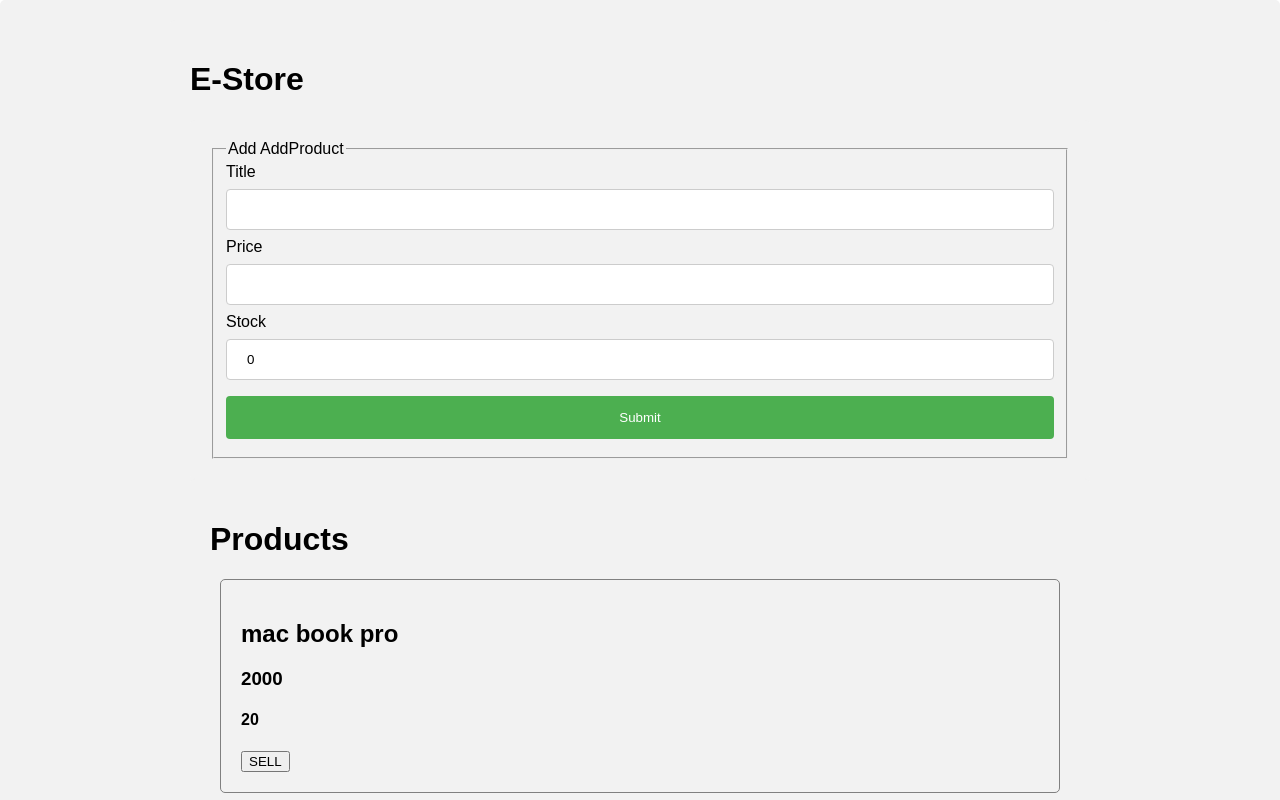
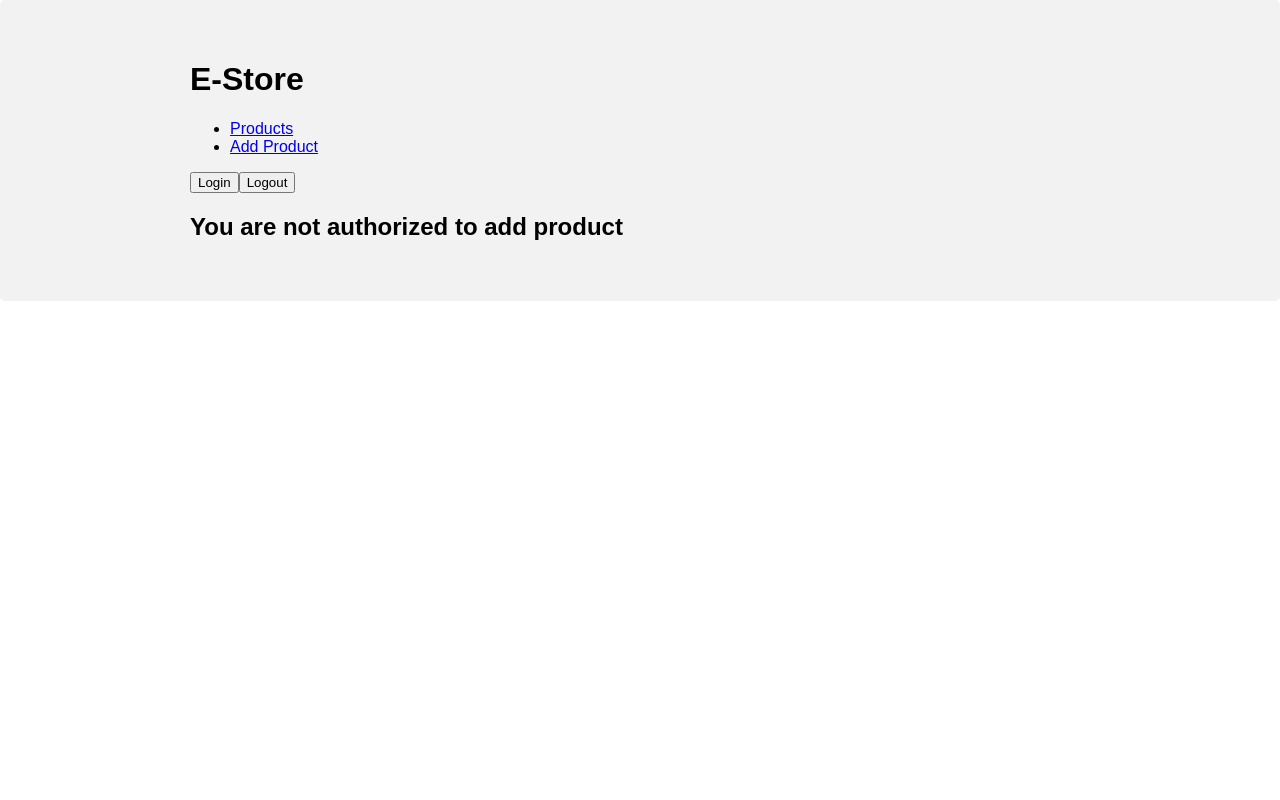
Before and after one commit to osgirl/pepsico, a React (Create React App) app in the folder estore/: page /products/new in a window 1280 px wide. Shown: the top 800 px of the page. Built offline with nearby package versions, Linux system fonts and the light colour scheme.

Commit message:
react-router

```diff
--- a/estore/package.json
+++ b/estore/package.json
@@ -5,6 +5,7 @@
   "dependencies": {
     "react": "^16.4.1",
     "react-dom": "^16.4.1",
+    "react-router-dom": "^4.3.1",
     "react-scripts": "1.1.4",
     "redux-logger": "^3.0.6"
   },
--- a/estore/src/App.js
+++ b/estore/src/App.js
@@ -1,19 +1,54 @@
 import React, { Component } from "react";
 import "./App.css";
 import Header from "./Header";
-import ProductList from "./components/ProductList";
-import AddProduct from "./components/AddProduct";
+
+import { Link } from "react-router-dom";
+
+import Routes from "./components/Routes";
 
 class App extends Component {
   constructor(props) {
     super(props);
+    this.state = { showNavBar: true, showHeader: true, isAuthenticated: false };
+    this.hideNavAndHeader = this.hideNavAndHeader.bind(this);
+    this.showNavAndHeader = this.showNavAndHeader.bind(this);
   }
+
+  hideNavAndHeader() {
+    this.setState({ showNavBar: false, showHeader: false });
+  }
+
+  showNavAndHeader() {
+    this.setState({ showNavBar: true, showHeader: true });
+  }
+
   render() {
     return (
       <div id="header" className="container">
-        <Header />
-        <AddProduct />
-        <ProductList />
+        {this.state.showHeader && <Header />}
+        {this.state.showNavBar && (
+          <nav>
+            <ul>
+              <li>
+                <Link to="/products">Products</Link>
+              </li>
+              <li>
+                <Link to="/products/new">Add Product</Link>
+              </li>
+            </ul>
+          </nav>
+        )}
+        <button onClick={() => this.setState({ isAuthenticated: true })}>
+          Login
+        </button>
+        <button onClick={() => this.setState({ isAuthenticated: false })}>
+          Logout
+        </button>
+        <Routes
+          onLoad={this.hideNavAndHeader}
+          onDestroy={this.showNavAndHeader}
+          isAuthenticated={this.state.isAuthenticated}
+        />
       </div>
     );
   }
--- a/estore/src/components/AddProduct.js
+++ b/estore/src/components/AddProduct.js
@@ -16,6 +16,9 @@ class AddProduct extends Component {
   };
 
   render() {
+    if (!this.props.isAuthenticated) {
+      return <h2>You are not authorized to add product</h2>;
+    } else {
       return (
         <div>
           <fieldset>
@@ -55,5 +58,6 @@ class AddProduct extends Component {
       );
     }
   }
+}
 
 export default AddProduct;
--- /dev/null
+++ b/estore/src/components/NotFound.js
@@ -0,0 +1,22 @@
+import React, { Component } from "react";
+import { Link } from "react-router-dom";
+
+class NotFound extends Component {
+  componentDidMount() {
+    this.props.onLoad();
+  }
+
+  render() {
+    return (
+      <div>
+        <h1>The page you are looking for is not found</h1>
+        <Link to="/products">Go to Products</Link>
+      </div>
+    );
+  }
+  componentWillUnmount() {
+    this.props.onDestroy();
+  }
+}
+
+export default NotFound;
--- /dev/null
+++ b/estore/src/components/ProductDetail.js
@@ -0,0 +1,16 @@
+import React, { Component } from "react";
+
+class ProductDetail extends Component {
+  render() {
+    return (
+      <div>
+        <h1>ProductDetail - {this.props.match.params["id"]}</h1>
+        <button onClick={() => this.props.history.push("/products")}>
+          List
+        </button>
+      </div>
+    );
+  }
+}
+
+export default ProductDetail;
--- a/estore/src/components/ProductListItem.js
+++ b/estore/src/components/ProductListItem.js
@@ -1,5 +1,6 @@
 import React from "react";
 import PropTypes from "prop-types";
+import { Link } from "react-router-dom";
 
 class ProductListItem extends React.PureComponent {
   static propTypes = {
@@ -40,7 +41,9 @@ class ProductListItem extends React.PureComponent {
           backgroundColor: this.state.mouseOver ? "yellow" : null
         }}
       >
-        <h2>{product.title}</h2>
+        <h2>
+          <Link to={`/products/${product.id}`}>{product.title}</Link>
+        </h2>
         <h3>{product.price}</h3>
         <h4>{product.stock}</h4>
         <button onClick={() => onSell(product.id)}>SELL</button>
--- /dev/null
+++ b/estore/src/components/Routes.js
@@ -0,0 +1,42 @@
+import React, { Component } from "react";
+import { Route, Switch } from "react-router-dom";
+import ProductList from "./ProductList";
+import AddProduct from "./AddProduct";
+import NotFound from "./NotFound";
+import ProductDetail from "./ProductDetail";
+function MyComp() {
+  return <h1>My Comp</h1>;
+}
+
+class Routes extends Component {
+  render() {
+    return (
+      <Switch>
+        <Route exact={true} path="/products" component={ProductList} />
+        <Route
+          exact
+          path="/products/new"
+          render={props => (
+            <AddProduct
+              {...props}
+              isAuthenticated={this.props.isAuthenticated}
+            />
+          )}
+        />
+        <Route exact path="/my" component={MyComp} />
+        <Route exact path="/products/:id" component={ProductDetail} />
+        <Route
+          render={props => (
+            <NotFound
+              onLoad={this.props.onLoad}
+              onDestroy={this.props.onDestroy}
+              {...props}
+            />
+          )}
+        />
+      </Switch>
+    );
+  }
+}
+
+export default Routes;
--- a/estore/src/index.js
+++ b/estore/src/index.js
@@ -2,7 +2,11 @@ import React from "react";
 import ReactDOM from "react-dom";
 import "./index.css";
 import App from "./App";
-import registerServiceWorker from "./registerServiceWorker";
 
-ReactDOM.render(<App />, document.getElementById("root"));
-registerServiceWorker();
+import { BrowserRouter as Router } from "react-router-dom";
+ReactDOM.render(
+  <Router>
+    <App />
+  </Router>,
+  document.getElementById("root")
+);
```
Also changed, not shown: 1 other file (tests, documents, lock files or other folders). Lines whose indentation alone changed are shown as unchanged.
